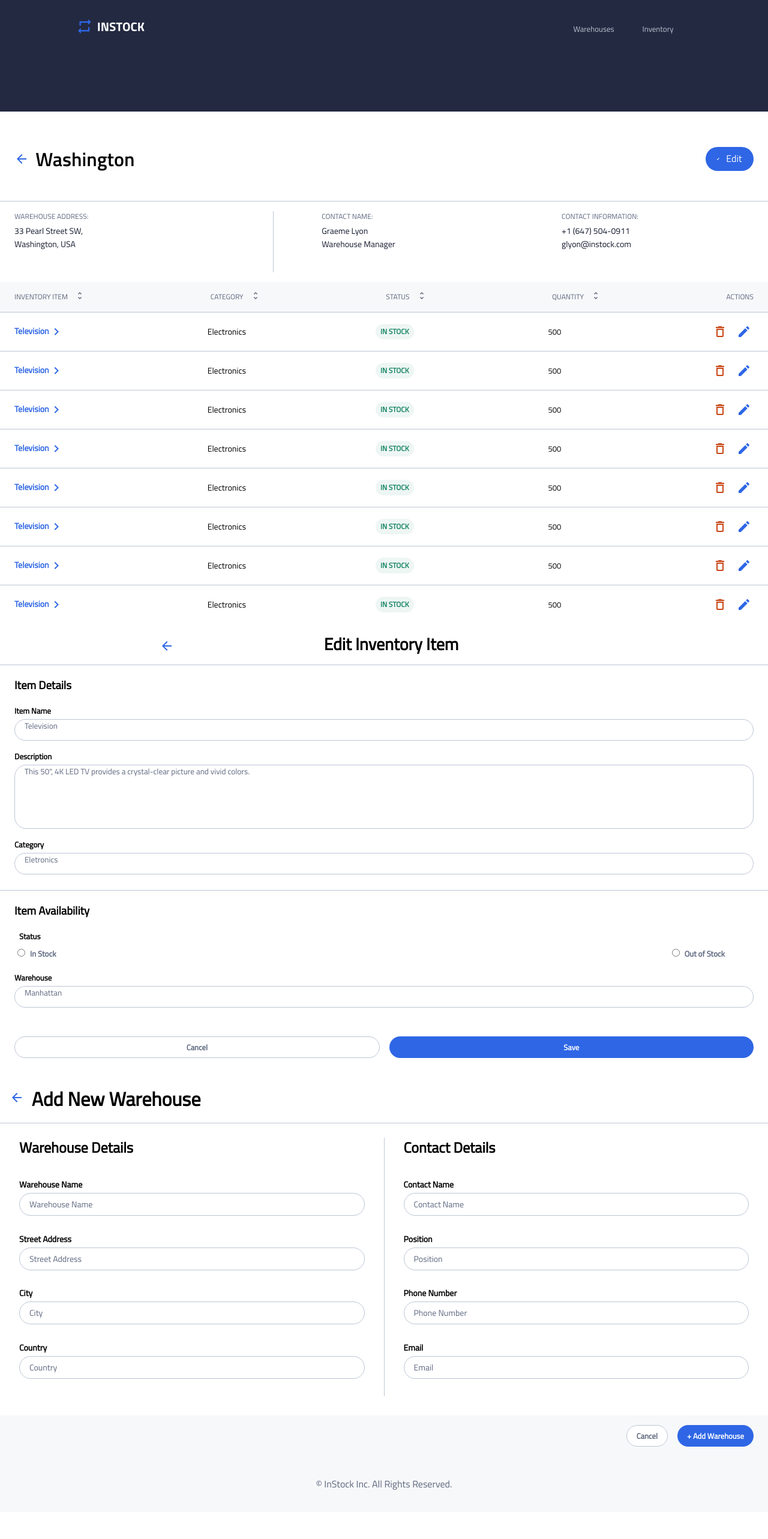
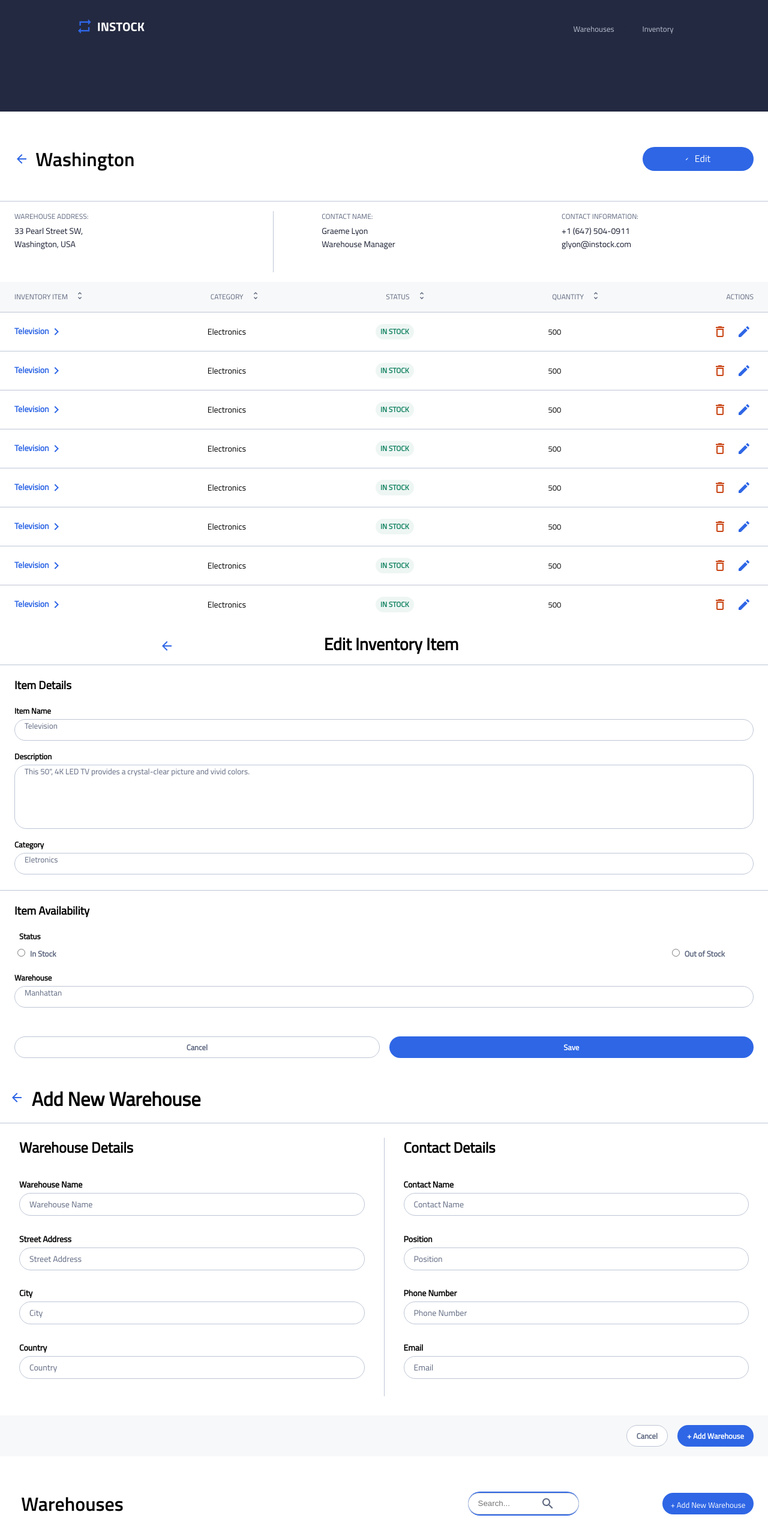
Before and after one commit to emwong101/armstrong-instock, a React (Create React App) app: page / in a window 1280 px wide. Shown: the top 2566 px of the page at 60% size. Before the commit the page ends 2521 px from the top, so only its background shows below. Built offline with nearby package versions, Linux system fonts and the light colour scheme; no server answers.

Commit message:
added this component to app.js

```diff
--- a/src/App.js
+++ b/src/App.js
@@ -4,6 +4,7 @@ import Footer from "./components/sections/footer/Footer";
 import AddWarehouse from "./components/sections/addWarehouse/AddWarehouse";
 import { WarehouseDetailsComponent } from "./components/sections/warehouseDetails/WarehouseDetailsComponent";
 import EditInventoryItem from "./components/sections/editInventoryItem/EditInventoryItem";
+import { WarehouseList } from "./components/sections/warehouseList/WarehouseList";
 
 function App() {
 	return (
@@ -12,6 +13,7 @@ function App() {
 			<WarehouseDetailsComponent />
 			<EditInventoryItem />
 			<AddWarehouse />
+			<WarehouseList />
 			<Footer />
 		</>
 	);
--- a/src/components/sections/warehouseList/WarehouseList.scss
+++ b/src/components/sections/warehouseList/WarehouseList.scss
@@ -85,6 +85,7 @@
 		border-radius: 1.25rem;
 		margin-top: 1.5rem;
 		cursor: pointer;
+		width: 100%;
 
 		@include breakpoints.tablet {
 			margin-top: 0;
@@ -264,8 +265,8 @@
 		padding-bottom: 1.25rem;
 
 		@include breakpoints.tablet {
-			// padding-right: 7.5rem;
 			padding-bottom: 0;
+			padding-right: 0;
 		}
 		@include breakpoints.desktop {
 			padding-right: 15rem;
@@ -288,6 +289,7 @@
 
 		@include breakpoints.tablet {
 			@include bodyMedium;
+			width: 40%;
 		}
 		@include breakpoints.desktop {
 			padding-right: 13.5rem;
@@ -299,7 +301,7 @@
 		text-transform: capitalize;
 
 		@include breakpoints.tablet {
-			padding-right: 6rem;
+			// padding-right: 6rem;
 			@include bodyMedium;
 		}
 		@include breakpoints.desktop {
```
